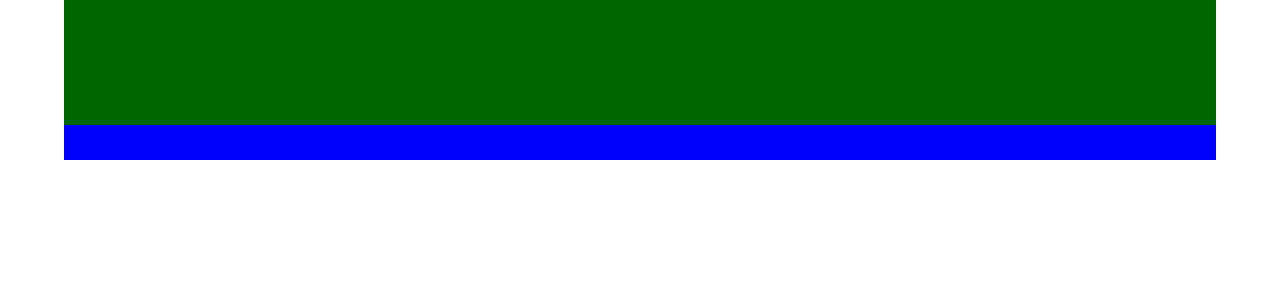
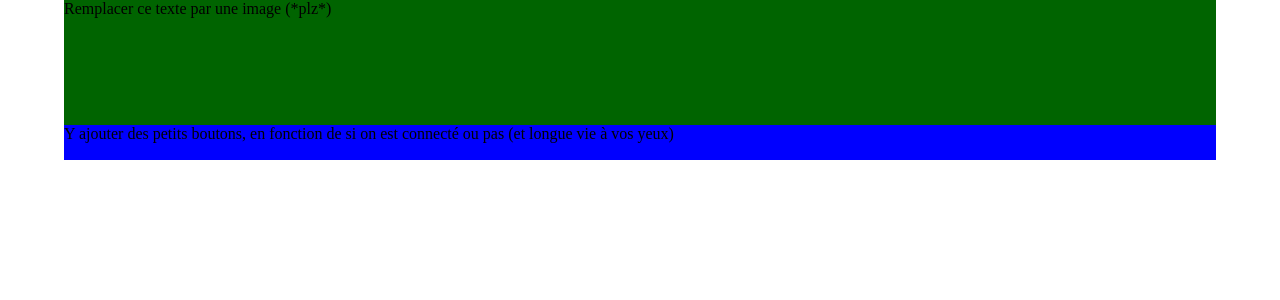
Before and after one commit to KenAlin/piscineig3, a PHP site: page / in a window 1280 px wide. Shown: the top 300 px of the page. Run offline with PHP 8.4, Linux system fonts and the light colour scheme.

Commit message:
Ajout texte
(indicatif, hein)

```diff
--- a/content/template/core_header.php
+++ b/content/template/core_header.php
@@ -1,10 +1,10 @@
 <header>
   <div id="header_bandeau">
-
+    Remplacer ce texte par une image (*plz*)
   </div>
 
   <div id="header_menu">
-
+    Y ajouter des petits boutons, en fonction de si on est connecté ou pas (et longue vie à vos yeux)
   </div>
 
 </header>
```
